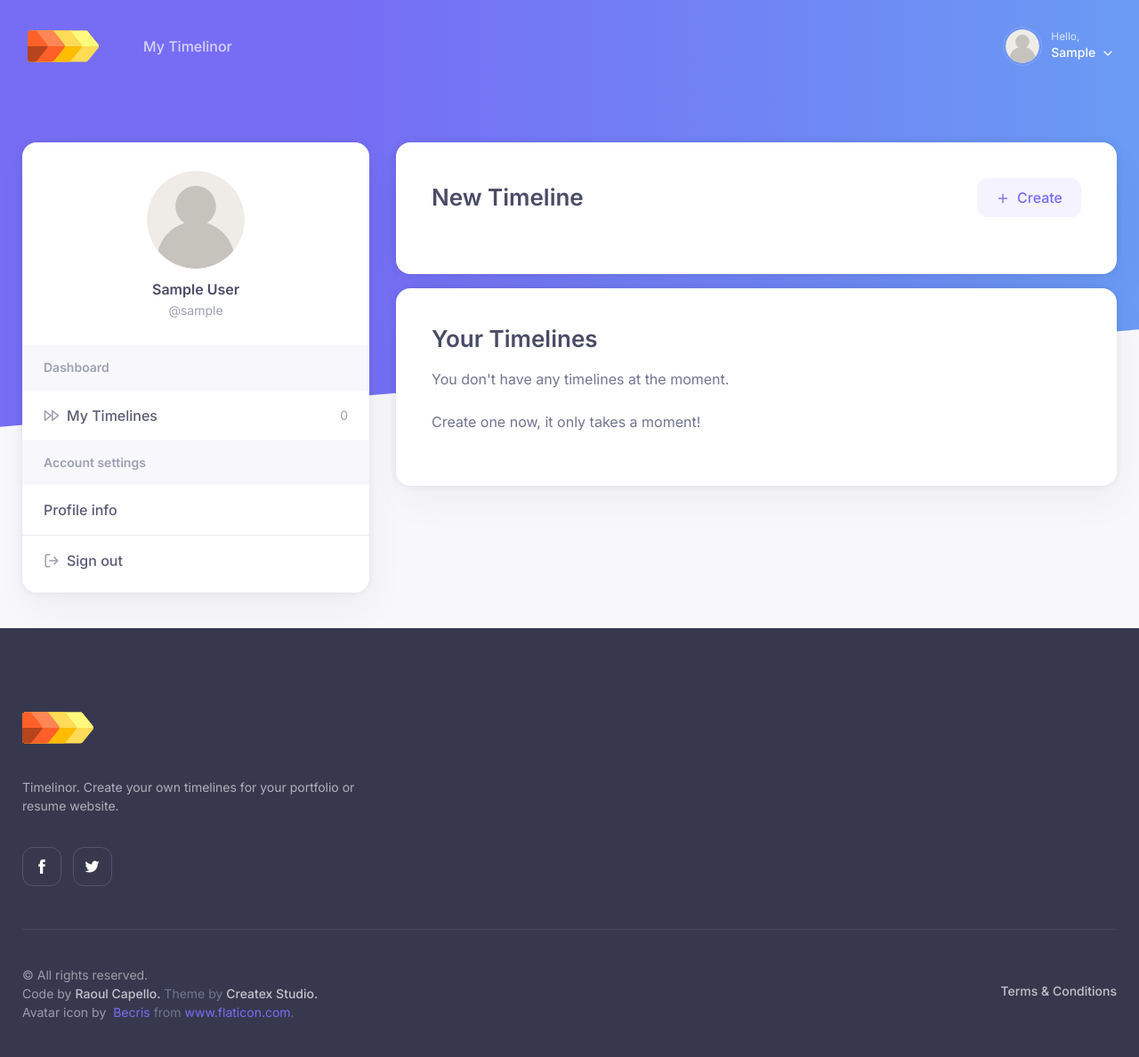
After one commit to raoulcapello/timelinor, a Django app: page /timelines/view/ in a window 1280 px wide. The commit adds this page. Shown: the whole page at 89% size. Run offline with Django 3.2, Linux system fonts and the light colour scheme; the visitor is signed in with stand-in values (Sample User, id 1); data that the repository does not hold is empty; some libraries are stand-ins or nearby versions; some web fonts are replaced.

Commit message:
Add timeline list view, templates, etc.

```diff
--- a/templates/accounts/profile.html
+++ b/templates/accounts/profile.html
@@ -2,6 +2,7 @@
                 {% load static %}
 
                 {% block content %}
+                <!-- Content-->
                 <div class="col-lg-8">
                     <div class="d-flex flex-column h-100 bg-light rounded-3 shadow-lg p-4">
                         <div class="py-2 p-md-3">
--- a/templates/partials/_footer.html
+++ b/templates/partials/_footer.html
@@ -3,7 +3,7 @@
         <div class="container pt-3 pt-md-0">
             <div class="row pb-3">
                 <div class="col-md-4 mt-n2 pb-3 pb-md-0 mb-4">
-                    <a class="d-block mb-3" href="home.html">
+                    <a class="d-block mb-3" href="{% url 'home' %}">
                         <img src="{% static 'img/logo/timelinor-logo.svg' %}" width="80" alt="Timelinor">
                     </a>
                     <p class="fs-sm text-light opacity-60 pb-2 pb-sm-3">Timelinor. Create your own timelines for your portfolio or resume website.</p>
--- a/templates/partials/_nav_top.html
+++ b/templates/partials/_nav_top.html
@@ -1,7 +1,8 @@
         {% load static %}
         {% url 'home' as home_url %}
         {% url 'profile' as profile_url %}
-        {% if request.path != home_url and request.path != profile_url %}
+        {% url 'timelines:list' as timeline_list_url %}
+        {% if request.path != home_url and request.path != profile_url and request.path != timeline_list_url %}
         <header class="header navbar navbar-expand-lg navbar-light navbar-floating navbar-sticky" data-scroll-header data-fixed-element>
             {% else %}
             <header class="header navbar navbar-expand-lg navbar-dark navbar-floating navbar-sticky" data-scroll-header data-fixed-element>
@@ -54,14 +55,14 @@
                             <ul class="navbar-nav">
                                 {% if request.user.is_authenticated %}
                                 <li class="nav-item dropdown dropdown-mega">
-                                    <a class="nav-link dropdown-toggle" href="{% url 'timelines:view' 1 %}" data-bs-toggle="dropdown">My Timelinor</a>
+                                    <a class="nav-link dropdown-toggle" href="{% url 'timelines:list' %}" data-bs-toggle="dropdown">My Timelinor</a>
                                     <div class="dropdown-menu">
-                                        <a class="dropdown-column dropdown-column-img" href="home.html" style="background-image: url({% static 'img/logo/timelinor-logo.svg' %});"></a>
+                                        <a class="dropdown-column dropdown-column-img" href="{% url 'timelines:list' %}" style="background-image: url({% static 'img/logo/timelinor-logo.svg' %});"></a>
                                         <div class="dropdown-column">
                                             <a class="dropdown-item" href="{% url 'home' %}">Home</a>
                                         </div>
                                         <div class="dropdown-column">
-                                            <a class="dropdown-item" href="{% url 'timelines:view' 1 %}">My Timelines</a>
+                                            <a class="dropdown-item" href="{% url 'timelines:list' %}">My Timelines</a>
                                         </div>
                                     </div>
                                 </li>
--- a/templates/partials/_sidebar.html
+++ b/templates/partials/_sidebar.html
@@ -18,10 +18,10 @@
                         </div>
                         <div class="d-lg-block collapse pb-2" id="account-menu">
                             <h3 class="d-block bg-secondary fs-sm fw-semibold text-muted mb-0 px-4 py-3">Dashboard</h3>
-                            <a class="d-flex align-items-center nav-link-style px-4 py-3" href="#">
+                            <a class="d-flex align-items-center nav-link-style px-4 py-3" href="{% url 'timelines:list' %}">
                                 <i class="ai-fast-forward fs-lg opacity-60 me-2"></i>
                                 My Timelines
-                                <span class="text-muted fs-sm fw-normal ms-auto">2</span>
+                                <span class="text-muted fs-sm fw-normal ms-auto">{{ timelines.count }}</span>
                             </a>
                             <h3 class="d-block bg-secondary fs-sm fw-semibold text-muted mb-0 px-4 py-3">Account settings</h3>
                             <a class="d-flex align-items-center nav-link-style px-4 py-3" href="{% url 'profile' %}">
--- /dev/null
+++ b/templates/timelines/view-timelines.html
@@ -0,0 +1,81 @@
+                {% extends 'timelinor/base_main.html' %}
+                {% load static %}
+
+                {% block head %}
+                <link rel="stylesheet" href="{% static 'css/timeline.css' %}">
+                {% endblock head %}
+
+                {% block content %}
+                <!-- Content-->
+                <div class="col-lg-8">
+                    <div class="d-flex flex-column bg-light rounded-3 shadow-lg p-4 mb-3">
+                        <div class="py-2 p-md-3">
+
+                            <!-- Widget Title + Create Event button-->
+                            <div class="d-sm-flex align-items-center justify-content-between pb-2 text-center text-sm-start">
+                                <h1 class="h3 mb-3 text-nowrap">New Timeline</h1>
+                                <div class="mb-3">
+                                    <a class="btn btn-translucent-primary" href="#message-compose" data-bs-toggle="collapse">
+                                        <i class="ai-plus me-2"></i>Create</a>
+                                </div>
+                            </div>
+
+                            <!-- Create Event form-->
+                            <div class="collapse" id="message-compose">
+
+                                <form class="needs-validation shadow rounded mb-4" novalidate>
+                                    <div class="d-flex align-items-center justify-content-between bg-dark rounded-top py-3 px-4">
+                                        <h3 class="fs-base text-light mb-0">New Timeline</h3><a class="btn-close btn-close-white" href="#message-compose" data-bs-toggle="collapse"></a>
+                                    </div>
+                                    <div class="p-4">
+                                        <div class="mb-3 pb-1">
+                                            <label class="form-label">Title</label>
+                                            <input class="form-control bg-image-0" type="text" placeholder="i.e. 'Job History' or 'Education'" required>
+                                            <div class="invalid-feedback">Please provide a title!</div>
+                                        </div>
+                                        <div class="mb-3 pb-1">
+                                            <label class="form-label">Description</label>
+                                            <textarea class="form-control" rows="5" placeholder="Max. 200 characters looks best on the timeline" required></textarea>
+                                            <div class="invalid-feedback">Please add a description!</div>
+                                        </div>
+                                        <button class="btn btn-primary" type="submit">Add Timeline</button>
+                                    </div>
+                                </form>
+
+                            </div> <!-- /.collapse -->
+
+                        </div> <!-- /.py-2 -->
+                    </div> <!-- /.d-flex -->
+
+                    <div class="d-flex flex-column bg-light rounded-3 shadow-lg p-4 mb-3">
+                        <div class="py-2 p-md-3">
+
+                            <!-- Widget Title -->
+                            <h1 class="h3 mb-3 text-nowrap">Your Timelines </h1>
+
+                            {% for timeline in timelines %}
+
+                            <!-- Timelines -->
+                            <div class="card mb-3">
+                                <div class="card-body">
+                                    <h5 class="card-title">{{ timeline.title }}</h5>
+                                    <p class="card-text fs-sm">{{ timeline.description }}</p>
+                                    <a href="{% url 'timelines:view' timeline.id %}" class="btn btn-sm btn-primary">View Timeline</a>
+                                    <a href="#" class="btn btn-sm btn-warning">Edit Timeline</a>
+                                </div>
+                            </div> <!-- /.card -->
+
+                            {% empty %}
+
+                            <p>
+                                You don't have any timelines at the moment. <br />
+                                <br />
+                                Create one now, it only takes a moment!
+                            </p>
+
+                            {% endfor %}
+
+                        </div>
+                    </div>
+                </div>
+                {% endblock content %}
--- a/timelines/urls.py
+++ b/timelines/urls.py
@@ -4,5 +4,6 @@ from . import views
 
 app_name = 'timelines'
 urlpatterns = [
-    path('view/<int:id>/', views.timeline, name='view'),
+    path('view/<int:id>/', views.timeline_view, name='view'),
+    path('view/', views.timeline_list_view, name='list'),
 ]
--- a/timelines/views.py
+++ b/timelines/views.py
@@ -3,7 +3,7 @@ from django.shortcuts import render, get_object_or_404
 from .models import Timeline, TimelineEvent
 
 
-def timeline(request, id):
+def timeline_view(request, id):
     timeline_obj = get_object_or_404(Timeline, id=id)
     timeline_events = TimelineEvent.objects.filter(
         timeline__id=timeline_obj.id
@@ -16,3 +16,10 @@ def timeline(request, id):
             'timeline_events': timeline_events,
         },
     )
+
+
+def timeline_list_view(request):
+    timelines = Timeline.objects.filter(user=request.user)
+    return render(
+        request, 'timelines/view-timelines.html', {'timelines': timelines}
+    )
```
